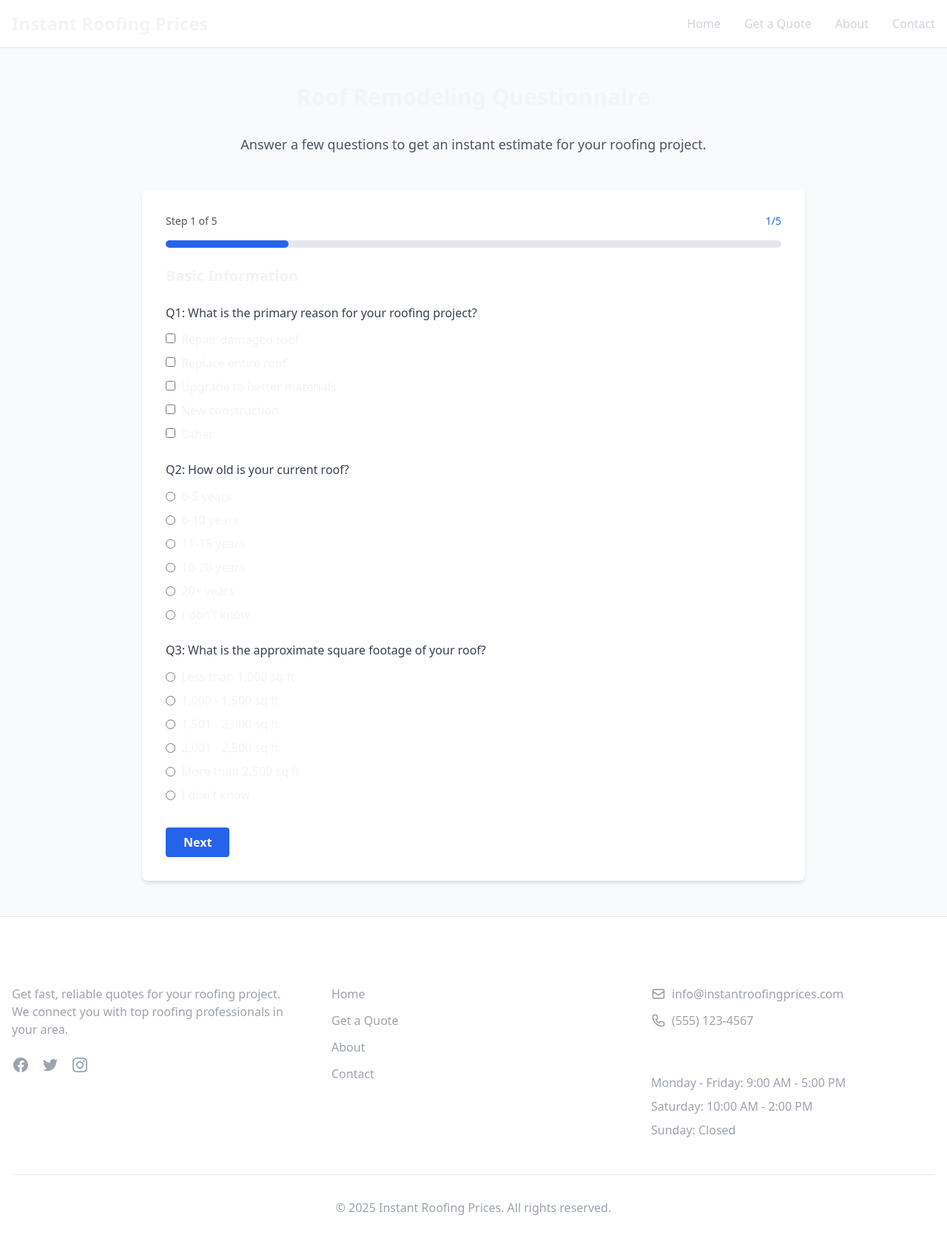
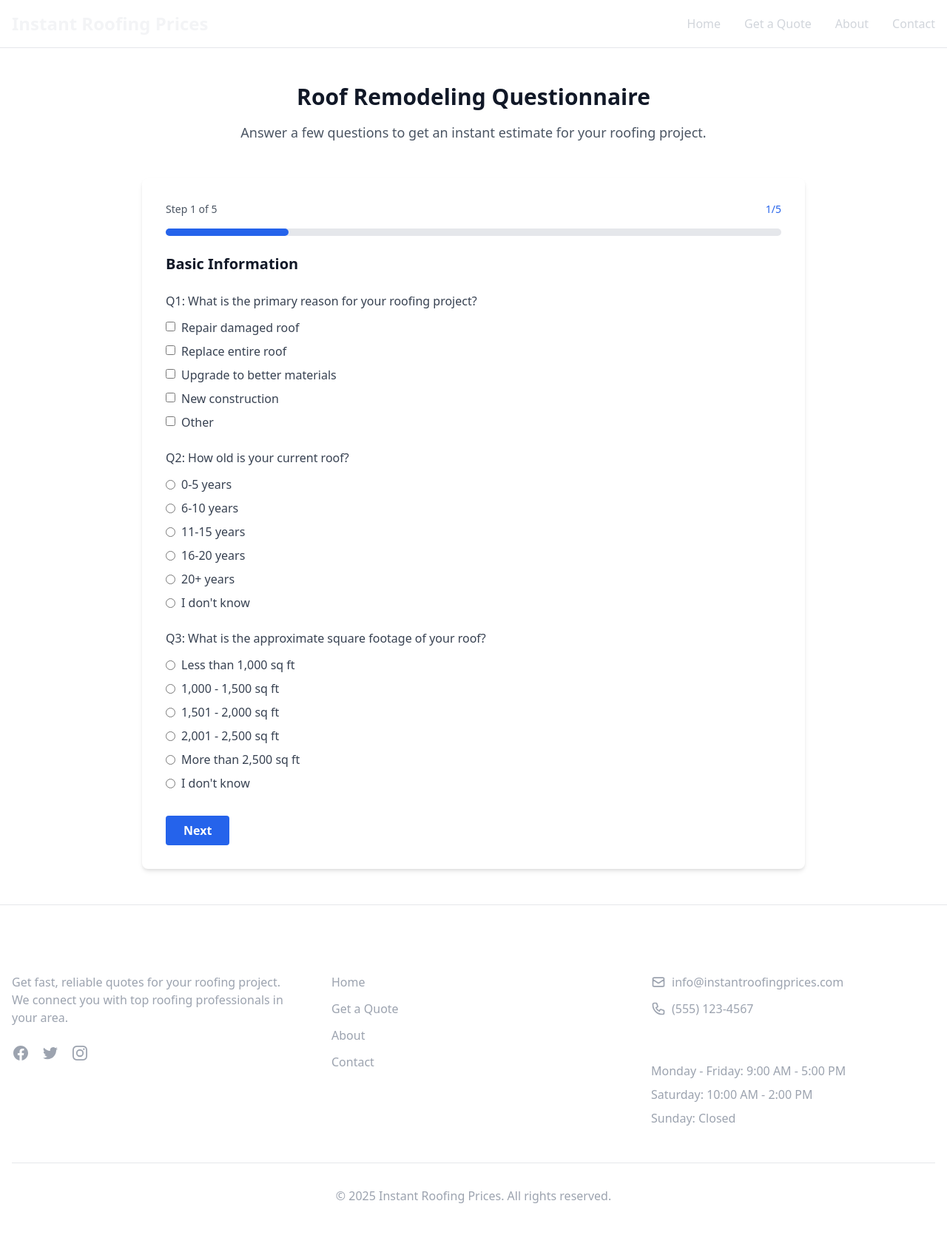
Before and after one commit to tim-amredev/roofing-lead-site, a Jekyll site: the page built from questionnaire.html, in a window 1280 px wide. Shown: the whole page at 74% size. Built offline with Jekyll 4.4.1, drawn with Linux system fonts in a browser that asks for light colours.

Commit message:
Update questionnaire.html

```diff
--- a/questionnaire.html
+++ b/questionnaire.html
@@ -4,10 +4,10 @@ title: Get a Quote
 js: questionnaire
 ---
 
-<section class="py-12 bg-gray-50">
+<section class="py-12 bg-white">
   <div class="container mx-auto px-4">
     <div class="max-w-4xl mx-auto">
-      <h1 class="text-3xl font-bold text-center mb-8">Roof Remodeling Questionnaire</h1>
+      <h1 class="text-3xl font-bold text-center mb-4 text-gray-900">Roof Remodeling Questionnaire</h1>
       <p class="text-lg text-gray-600 text-center mb-12">Answer a few questions to get an instant estimate for your roofing project.</p>
 
       <div class="bg-white rounded-lg shadow-md p-6 md:p-8">
@@ -24,30 +24,30 @@ js: questionnaire
         <form id="questionnaire-form" class="space-y-8">
           <!-- Step 1: Basic Information -->
           <div id="step-1" class="questionnaire-step">
-            <h2 class="text-xl font-semibold mb-6">Basic Information</h2>
+            <h2 class="text-xl font-semibold mb-6 text-gray-900">Basic Information</h2>
 
             <div class="mb-6">
               <label class="block text-gray-700 font-medium mb-3">Q1: What is the primary reason for your roofing project?</label>
               <div class="space-y-2">
                 <label class="flex items-start">
                   <input type="checkbox" name="reason" value="repair" class="mt-1">
-                  <span class="ml-2">Repair damaged roof</span>
+                  <span class="ml-2 text-gray-700">Repair damaged roof</span>
                 </label>
                 <label class="flex items-start">
                   <input type="checkbox" name="reason" value="replace" class="mt-1">
-                  <span class="ml-2">Replace entire roof</span>
+                  <span class="ml-2 text-gray-700">Replace entire roof</span>
                 </label>
                 <label class="flex items-start">
                   <input type="checkbox" name="reason" value="upgrade" class="mt-1">
-                  <span class="ml-2">Upgrade to better materials</span>
+                  <span class="ml-2 text-gray-700">Upgrade to better materials</span>
                 </label>
                 <label class="flex items-start">
                   <input type="checkbox" name="reason" value="new" class="mt-1">
-                  <span class="ml-2">New construction</span>
+                  <span class="ml-2 text-gray-700">New construction</span>
                 </label>
                 <label class="flex items-start">
                   <input type="checkbox" name="reason" value="other" class="mt-1">
-                  <span class="ml-2">Other</span>
+                  <span class="ml-2 text-gray-700">Other</span>
                 </label>
               </div>
             </div>
@@ -57,27 +57,27 @@ js: questionnaire
               <div class="space-y-2">
                 <label class="flex items-center">
                   <input type="radio" name="roof_age" value="0-5" class="mr-2">
-                  <span>0-5 years</span>
+                  <span class="text-gray-700">0-5 years</span>
                 </label>
                 <label class="flex items-center">
                   <input type="radio" name="roof_age" value="6-10" class="mr-2">
-                  <span>6-10 years</span>
+                  <span class="text-gray-700">6-10 years</span>
                 </label>
                 <label class="flex items-center">
                   <input type="radio" name="roof_age" value="11-15" class="mr-2">
-                  <span>11-15 years</span>
+                  <span class="text-gray-700">11-15 years</span>
                 </label>
                 <label class="flex items-center">
                   <input type="radio" name="roof_age" value="16-20" class="mr-2">
-                  <span>16-20 years</span>
+                  <span class="text-gray-700">16-20 years</span>
                 </label>
                 <label class="flex items-center">
                   <input type="radio" name="roof_age" value="20+" class="mr-2">
-                  <span>20+ years</span>
+                  <span class="text-gray-700">20+ years</span>
                 </label>
                 <label class="flex items-center">
                   <input type="radio" name="roof_age" value="unknown" class="mr-2">
-                  <span>I don't know</span>
+                  <span class="text-gray-700">I don't know</span>
                 </label>
               </div>
             </div>
@@ -87,27 +87,27 @@ js: questionnaire
               <div class="space-y-2">
                 <label class="flex items-center">
                   <input type="radio" name="square_footage" value="less-1000" class="mr-2">
-                  <span>Less than 1,000 sq ft</span>
+                  <span class="text-gray-700">Less than 1,000 sq ft</span>
                 </label>
                 <label class="flex items-center">
                   <input type="radio" name="square_footage" value="1000-1500" class="mr-2">
-                  <span>1,000 - 1,500 sq ft</span>
+                  <span class="text-gray-700">1,000 - 1,500 sq ft</span>
                 </label>
                 <label class="flex items-center">
                   <input type="radio" name="square_footage" value="1501-2000" class="mr-2">
-                  <span>1,501 - 2,000 sq ft</span>
+                  <span class="text-gray-700">1,501 - 2,000 sq ft</span>
                 </label>
                 <label class="flex items-center">
                   <input type="radio" name="square_footage" value="2001-2500" class="mr-2">
-                  <span>2,001 - 2,500 sq ft</span>
+                  <span class="text-gray-700">2,001 - 2,500 sq ft</span>
                 </label>
                 <label class="flex items-center">
                   <input type="radio" name="square_footage" value="2500+" class="mr-2">
-                  <span>More than 2,500 sq ft</span>
+                  <span class="text-gray-700">More than 2,500 sq ft</span>
                 </label>
                 <label class="flex items-center">
                   <input type="radio" name="square_footage" value="unknown" class="mr-2">
-                  <span>I don't know</span>
+                  <span class="text-gray-700">I don't know</span>
                 </label>
               </div>
             </div>
@@ -115,38 +115,38 @@ js: questionnaire
 
           <!-- Step 2: Roof Details -->
           <div id="step-2" class="questionnaire-step hidden">
-            <h2 class="text-xl font-semibold mb-6">Roof Details</h2>
+            <h2 class="text-xl font-semibold mb-6 text-gray-900">Roof Details</h2>
 
             <div class="mb-6">
               <label class="block text-gray-700 font-medium mb-3">Q4: What is your current roofing material?</label>
               <div class="space-y-2">
                 <label class="flex items-center">
                   <input type="radio" name="current_material" value="asphalt" class="mr-2">
-                  <span>Asphalt Shingles</span>
+                  <span class="text-gray-700">Asphalt Shingles</span>
                 </label>
                 <label class="flex items-center">
                   <input type="radio" name="current_material" value="metal" class="mr-2">
-                  <span>Metal Roofing</span>
+                  <span class="text-gray-700">Metal Roofing</span>
                 </label>
                 <label class="flex items-center">
                   <input type="radio" name="current_material" value="tile" class="mr-2">
-                  <span>Clay or Concrete Tile</span>
+                  <span class="text-gray-700">Clay or Concrete Tile</span>
                 </label>
                 <label class="flex items-center">
                   <input type="radio" name="current_material" value="wood" class="mr-2">
-                  <span>Wood Shingles/Shakes</span>
+                  <span class="text-gray-700">Wood Shingles/Shakes</span>
                 </label>
                 <label class="flex items-center">
                   <input type="radio" name="current_material" value="slate" class="mr-2">
-                  <span>Slate</span>
+                  <span class="text-gray-700">Slate</span>
                 </label>
                 <label class="flex items-center">
                   <input type="radio" name="current_material" value="other" class="mr-2">
-                  <span>Other</span>
+                  <span class="text-gray-700">Other</span>
                 </label>
                 <label class="flex items-center">
                   <input type="radio" name="current_material" value="unknown" class="mr-2">
-                  <span>I don't know</span>
+                  <span class="text-gray-700">I don't know</span>
                 </label>
               </div>
             </div>
@@ -288,42 +288,42 @@ js: questionnaire
 
           <!-- Step 3: Project Specifics -->
           <div id="step-3" class="questionnaire-step hidden">
-            <h2 class="text-xl font-semibold mb-6">Project Specifics</h2>
+            <h2 class="text-xl font-semibold mb-6 text-gray-900">Project Specifics</h2>
 
             <div class="mb-6">
               <label class="block text-gray-700 font-medium mb-3">Q7: What issues are you currently experiencing with your roof?</label>
               <div class="space-y-2">
                 <label class="flex items-start">
                   <input type="checkbox" name="issues" value="leaks" class="mt-1">
-                  <span class="ml-2">Leaks or water damage</span>
+                  <span class="ml-2 text-gray-700">Leaks or water damage</span>
                 </label>
                 <label class="flex items-start">
                   <input type="checkbox" name="issues" value="missing" class="mt-1">
-                  <span class="ml-2">Missing or damaged shingles/tiles</span>
+                  <span class="ml-2 text-gray-700">Missing or damaged shingles/tiles</span>
                 </label>
                 <label class="flex items-start">
                   <input type="checkbox" name="issues" value="sagging" class="mt-1">
-                  <span class="ml-2">Sagging roof deck</span>
+                  <span class="ml-2 text-gray-700">Sagging roof deck</span>
                 </label>
                 <label class="flex items-start">
                   <input type="checkbox" name="issues" value="ventilation" class="mt-1">
-                  <span class="ml-2">Poor ventilation</span>
+                  <span class="ml-2 text-gray-700">Poor ventilation</span>
                 </label>
                 <label class="flex items-start">
                   <input type="checkbox" name="issues" value="energy" class="mt-1">
-                  <span class="ml-2">High energy bills</span>
+                  <span class="ml-2 text-gray-700">High energy bills</span>
                 </label>
                 <label class="flex items-start">
                   <input type="checkbox" name="issues" value="appearance" class="mt-1">
-                  <span class="ml-2">Appearance/curb appeal</span>
+                  <span class="ml-2 text-gray-700">Appearance/curb appeal</span>
                 </label>
                 <label class="flex items-start">
                   <input type="checkbox" name="issues" value="none" class="mt-1">
-                  <span class="ml-2">No issues (preventative/upgrade)</span>
+                  <span class="ml-2 text-gray-700">No issues (preventative/upgrade)</span>
                 </label>
                 <label class="flex items-start">
                   <input type="checkbox" name="issues" value="other" class="mt-1">
-                  <span class="ml-2">Other</span>
+                  <span class="ml-2 text-gray-700">Other</span>
                 </label>
               </div>
             </div>
@@ -333,27 +333,27 @@ js: questionnaire
               <div class="space-y-2">
                 <label class="flex items-start">
                   <input type="checkbox" name="features" value="skylight" class="mt-1">
-                  <span class="ml-2">Skylights</span>
+                  <span class="ml-2 text-gray-700">Skylights</span>
                 </label>
                 <label class="flex items-start">
                   <input type="checkbox" name="features" value="solar" class="mt-1">
-                  <span class="ml-2">Solar panels</span>
+                  <span class="ml-2 text-gray-700">Solar panels</span>
                 </label>
                 <label class="flex items-start">
                   <input type="checkbox" name="features" value="gutters" class="mt-1">
-                  <span class="ml-2">New gutters</span>
+                  <span class="ml-2 text-gray-700">New gutters</span>
                 </label>
                 <label class="flex items-start">
                   <input type="checkbox" name="features" value="insulation" class="mt-1">
-                  <span class="ml-2">Improved insulation</span>
+                  <span class="ml-2 text-gray-700">Improved insulation</span>
                 </label>
                 <label class="flex items-start">
                   <input type="checkbox" name="features" value="ventilation" class="mt-1">
-                  <span class="ml-2">Better ventilation</span>
+                  <span class="ml-2 text-gray-700">Better ventilation</span>
                 </label>
                 <label class="flex items-start">
                   <input type="checkbox" name="features" value="none" class="mt-1">
-                  <span class="ml-2">None</span>
+                  <span class="ml-2 text-gray-700">None</span>
                 </label>
               </div>
             </div>
@@ -363,27 +363,27 @@ js: questionnaire
               <div class="space-y-2">
                 <label class="flex items-center">
                   <input type="radio" name="timeframe" value="emergency" class="mr-2">
-                  <span>Emergency (ASAP)</span>
+                  <span class="text-gray-700">Emergency (ASAP)</span>
                 </label>
                 <label class="flex items-center">
                   <input type="radio" name="timeframe" value="1-month" class="mr-2">
-                  <span>Within 1 month</span>
+                  <span class="text-gray-700">Within 1 month</span>
                 </label>
                 <label class="flex items-center">
                   <input type="radio" name="timeframe" value="1-3-months" class="mr-2">
-                  <span>1-3 months</span>
+                  <span class="text-gray-700">1-3 months</span>
                 </label>
                 <label class="flex items-center">
                   <input type="radio" name="timeframe" value="3-6-months" class="mr-2">
-                  <span>3-6 months</span>
+                  <span class="text-gray-700">3-6 months</span>
                 </label>
                 <label class="flex items-center">
                   <input type="radio" name="timeframe" value="6-months+" class="mr-2">
-                  <span>6+ months</span>
+                  <span class="text-gray-700">6+ months</span>
                 </label>
                 <label class="flex items-center">
                   <input type="radio" name="timeframe" value="planning" class="mr-2">
-                  <span>Just planning</span>
+                  <span class="text-gray-700">Just planning</span>
                 </label>
               </div>
             </div>
@@ -391,34 +391,34 @@ js: questionnaire
 
           <!-- Step 4: Budget and Preferences -->
           <div id="step-4" class="questionnaire-step hidden">
-            <h2 class="text-xl font-semibold mb-6">Budget and Preferences</h2>
+            <h2 class="text-xl font-semibold mb-6 text-gray-900">Budget and Preferences</h2>
 
             <div class="mb-6">
               <label class="block text-gray-700 font-medium mb-3">Q10: What is your budget for this project?</label>
               <div class="space-y-2">
                 <label class="flex items-center">
                   <input type="radio" name="budget" value="under-5k" class="mr-2">
-                  <span>Under $5,000</span>
+                  <span class="text-gray-700">Under $5,000</span>
                 </label>
                 <label class="flex items-center">
                   <input type="radio" name="budget" value="5k-10k" class="mr-2">
-                  <span>$5,000 - $10,000</span>
+                  <span class="text-gray-700">$5,000 - $10,000</span>
                 </label>
                 <label class="flex items-center">
                   <input type="radio" name="budget" value="10k-15k" class="mr-2">
-                  <span>$10,000 - $15,000</span>
+                  <span class="text-gray-700">$10,000 - $15,000</span>
                 </label>
                 <label class="flex items-center">
                   <input type="radio" name="budget" value="15k-25k" class="mr-2">
-                  <span>$15,000 - $25,000</span>
+                  <span class="text-gray-700">$15,000 - $25,000</span>
                 </label>
                 <label class="flex items-center">
                   <input type="radio" name="budget" value="25k+" class="mr-2">
-                  <span>$25,000+</span>
+                  <span class="text-gray-700">$25,000+</span>
                 </label>
                 <label class="flex items-center">
                   <input type="radio" name="budget" value="unsure" class="mr-2">
-                  <span>I'm not sure</span>
+                  <span class="text-gray-700">I'm not sure</span>
                 </label>
               </div>
             </div>
@@ -489,23 +489,23 @@ js: questionnaire
               <div class="space-y-2">
                 <label class="flex items-center">
                   <input type="radio" name="referral" value="search" class="mr-2">
-                  <span>Search Engine</span>
+                  <span class="text-gray-700">Search Engine</span>
                 </label>
                 <label class="flex items-center">
                   <input type="radio" name="referral" value="social" class="mr-2">
-                  <span>Social Media</span>
+                  <span class="text-gray-700">Social Media</span>
                 </label>
                 <label class="flex items-center">
                   <input type="radio" name="referral" value="friend" class="mr-2">
-                  <span>Friend/Family</span>
+                  <span class="text-gray-700">Friend/Family</span>
                 </label>
                 <label class="flex items-center">
                   <input type="radio" name="referral" value="ad" class="mr-2">
-                  <span>Advertisement</span>
+                  <span class="text-gray-700">Advertisement</span>
                 </label>
                 <label class="flex items-center">
                   <input type="radio" name="referral" value="other" class="mr-2">
-                  <span>Other</span>
+                  <span class="text-gray-700">Other</span>
                 </label>
               </div>
             </div>
@@ -513,22 +513,24 @@ js: questionnaire
 
           <!-- Step 5: Contact Information -->
           <div id="step-5" class="questionnaire-step hidden">
-            <h2 class="text-xl font-semibold mb-6">Contact Information</h2>
+            <h2 class="text-xl font-semibold mb-6 text-gray-900">Contact Information</h2>
 
             <div class="mb-6">
               <label class="block text-gray-700 font-medium mb-3">Q13: How would you prefer to be contacted?</label>
               <div class="space-y-2">
                 <label class="flex items-center">
                   <input type="radio" name="contact_method" value="email" class="mr-2">
-                  <span>Email</span>
+                  <span class="text-gray-700">Email</span>
                 </label>
                 <label class="flex items-center">
                   <input type="radio" name="contact_method" value="phone" class="mr-2">
-                  <span>Phone</span>
+                  <span class="text-gray-700">Phone</span>
                 </label>
                 <label class="flex items-center">
                   <input type="radio" name="contact_method" value="text" class="mr-2">
-                  <span>Text Message</span>
+                  <span class="text-gray-700">Text Message</span>
+                </label>
+              </                  <span class="text-gray-700">Text Message</span>
                 </label>
               </div>
             </div>
@@ -563,7 +565,7 @@ js: questionnaire
             <div class="mb-6">
               <label class="flex items-start">
                 <input type="checkbox" name="terms" class="mt-1" required>
-                <span class="ml-2 text-sm">I agree to the <a href="#" class="text-blue-600 hover:underline">Terms and Conditions</a> and consent to being contacted about my roofing project.</span>
+                <span class="ml-2 text-sm text-gray-700">I agree to the <a href="#" class="text-blue-600 hover:underline">Terms and Conditions</a> and consent to being contacted about my roofing project.</span>
               </label>
             </div>
           </div>
@@ -589,8 +591,8 @@ js: questionnaire
 
 <div id="thank-you-modal" class="fixed inset-0 bg-black bg-opacity-50 flex items-center justify-center z-50 hidden">
   <div class="bg-white rounded-lg p-8 max-w-md w-full">
-    <h2 class="text-2xl font-bold mb-4">Thank You!</h2>
-    <p class="mb-6">Your information has been submitted successfully. We'll be in touch with your roofing quote shortly.</p>
+    <h2 class="text-2xl font-bold mb-4 text-gray-900">Thank You!</h2>
+    <p class="mb-6 text-gray-700">Your information has been submitted successfully. We'll be in touch with your roofing quote shortly.</p>
     <div class="text-center">
       <button id="close-modal" class="bg-blue-600 hover:bg-blue-700 text-white font-bold py-2 px-6 rounded transition-colors">
         Close
```
